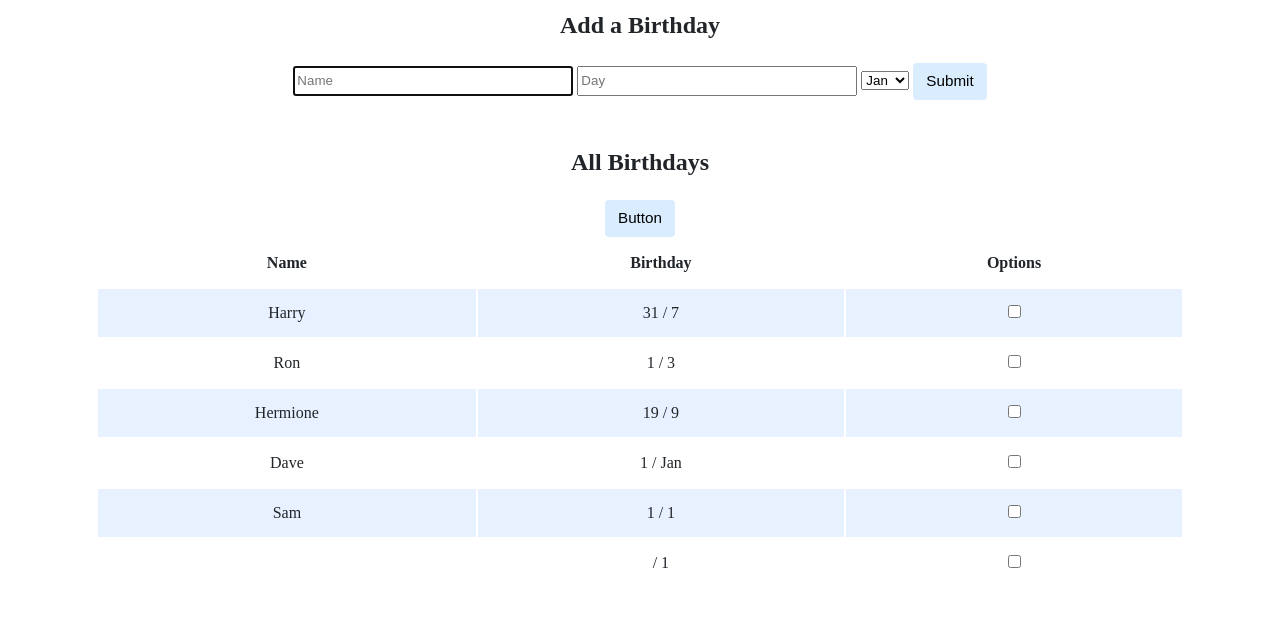
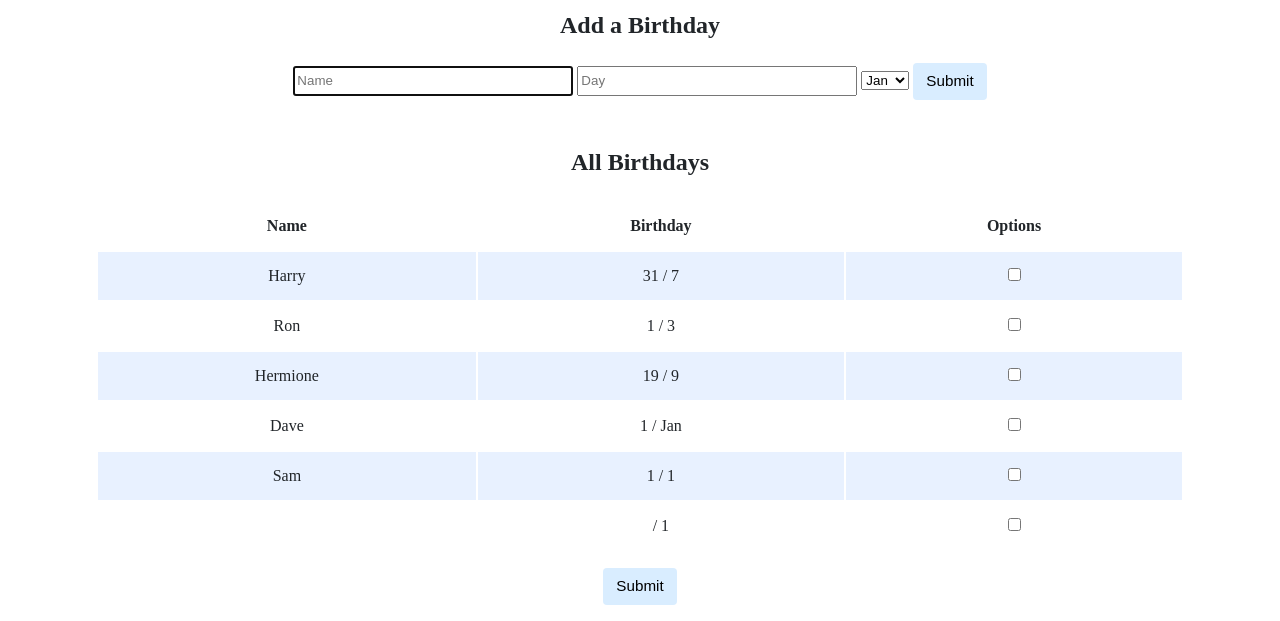
Before and after one commit to kiwiroberson/CS50, a Flask app: page / in a window 1280 px wide. Shown: the part 253-874 px from the top of the page. Run offline with Flask 3, Linux system fonts and the light colour scheme; some libraries are stand-ins or nearby versions.

Commit message:
Sun, Sep 17, 2023, 7:45 PM +01:00

```diff
--- a/week9/birthdays/templates/index.html
+++ b/week9/birthdays/templates/index.html
@@ -60,9 +60,9 @@
                             </tr>
                         {% endfor %}
                     </tbody>
-                    <button type="submit">Button</button>
-                    </form>
                 </table>
+                <button type="submit">Submit</button>
+                </form>
             </div>
         </div>
     </body>
```
